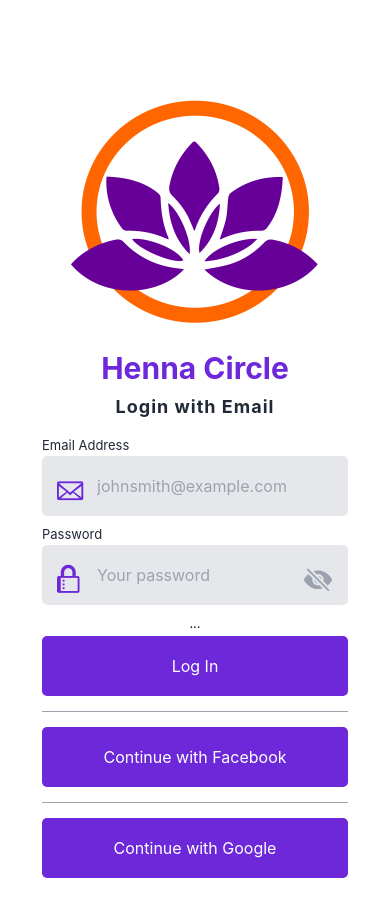
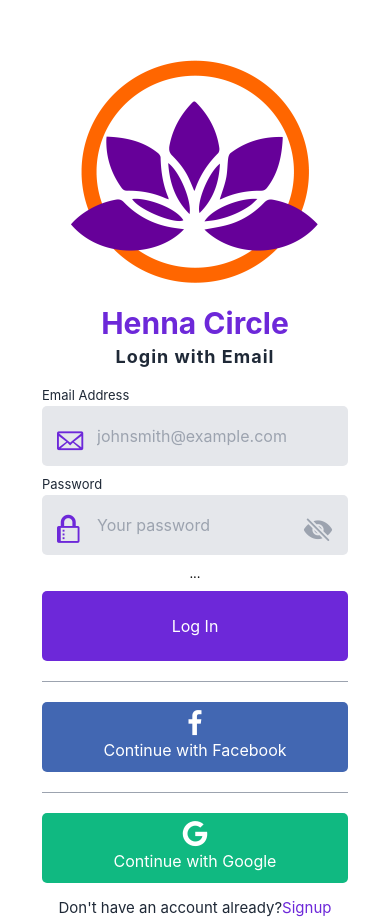
Before and after one commit to abrarmudhir/hennacircleapp-mobile, a React Native app: screen / in a window 390 px wide. Before the commit the page ends 883 px from the top, so only its background shows below. Built offline with nearby package versions, Linux system fonts and the light colour scheme.

Commit message:
#3 Login Page

```diff
--- a/components/styles.js
+++ b/components/styles.js
@@ -13,9 +13,10 @@
     brand: "#6D28D9",
     green: "#10B981",
     red: "#EF4444",
+    blue: "#4267B2",
 };
 
-const {primary, secondary, tertiary, darkLight, brand, green, red} = Colors;
+const {primary, secondary, tertiary, darkLight, brand, green, red, blue} = Colors;
 
 export const StyledContainer = styled.View`
     flex: 1;
@@ -28,7 +29,7 @@
     flex: 1;
     width: 100%;
     align-items: center;
-    padding-top: 100px;
+    padding-top: 60px;
 `;
 
 export const PageLogo = styled.Image`
@@ -41,7 +42,7 @@
     text-align: center;
     font-weight: bold;
     color: ${brand};
-    padding: 10px;
+    padding: 5px;
 `;
 
 export const SubTitle = styled.Text`
@@ -90,18 +91,38 @@
 `;
 
 export const StyledButton = styled.TouchableOpacity`
-    padding: 15px;
+    padding: 10px;
     background-color: ${brand};
     justify-content: center;
     align-items: center;
     border-radius: 5px;
-    margin-vertical: 5px;
-    height: 60px;
+    margin-vertical: 10px;
+    height: 70px;
+
+    ${(props) => props.facebook == true && `
+        background-color: ${blue};
+        flex-direction: true;
+        justify-content: center;
+    `}
+
+    ${(props) => props.google == true && `
+       background-color: ${green};
+       flex-direction: true;
+       justify-content: center;
+    `}
 `;
 
 export const ButtonText = styled.Text`
     color: ${primary};
     font-size: 16px;
+
+    ${(props) => props.facebook == true && `
+        padding: 5px;
+    `}
+
+    ${(props) => props.google == true && `
+        padding: 5px;
+    `}
 `;
 
 export const MsgBox = styled.Text`
@@ -115,3 +136,27 @@
     background-color: ${darkLight};
     margin-vertical: 10px;
 `;
+
+export const ExtraView = styled.View`
+    justify-content: center;
+    flex-direction: row;
+    align-items: center;
+    padding: 5px;
+`;
+
+export const ExtraText = styled.Text`
+    justify-content: center;
+    align-content: center;
+    color: ${tertiary};
+    font-size: 15px;
+`;
+
+export const TextLink = styled.TouchableOpacity`
+    justify-content: center;
+    align-items: center;
+`;
+
+export const TextLinkContent = styled.Text`
+    color: ${brand};
+    font-size: 15px;
+`;
--- a/screens/Login.js
+++ b/screens/Login.js
@@ -5,7 +5,7 @@
 import { Formik } from 'formik';
 
 // icons
-import {Octicons, Ionicons} from '@expo/vector-icons';
+import {Octicons, Ionicons, Fontisto} from '@expo/vector-icons';
 
 import {
     StyledContainer,
@@ -23,10 +23,15 @@
     Colors,
     MsgBox,
     Line,
+    ExtraView,
+    ExtraText,
+    TextLink,
+    TextLinkContent
+
 } from './../components/styles';
 
 // Colors
-const {brand, darkLight} = Colors;
+const {brand, darkLight, primary} = Colors;
 
 import {View} from 'react-native';
 
@@ -77,17 +82,21 @@
                             </ButtonText>
                         </StyledButton>
                         <Line />
-                        <StyledButton onPress={handleSubmit}>
-                            <ButtonText>
-                                Continue with Facebook
-                            </ButtonText>
+                        <StyledButton facebook={true} onPress={handleSubmit}>
+                            <Fontisto name="facebook" color={primary} size={25} />
+                            <ButtonText facebook={true}>Continue with Facebook</ButtonText>
                         </StyledButton>
                         <Line />
-                        <StyledButton onPress={handleSubmit}>
-                            <ButtonText>
-                                Continue with Google
-                            </ButtonText>
+                        <StyledButton google={true} onPress={handleSubmit}>
+                            <Fontisto name="google" color={primary} size={25} />
+                            <ButtonText google={true}>Continue with Google</ButtonText>
                         </StyledButton>
+                        <ExtraView>
+                            <ExtraText>Don't have an account already?</ExtraText>
+                            <TextLink>
+                                <TextLinkContent>Signup</TextLinkContent>
+                            </TextLink>
+                        </ExtraView>
                     </StyledFormArea>)}
                 </Formik>
             </InnerContainer>
```
